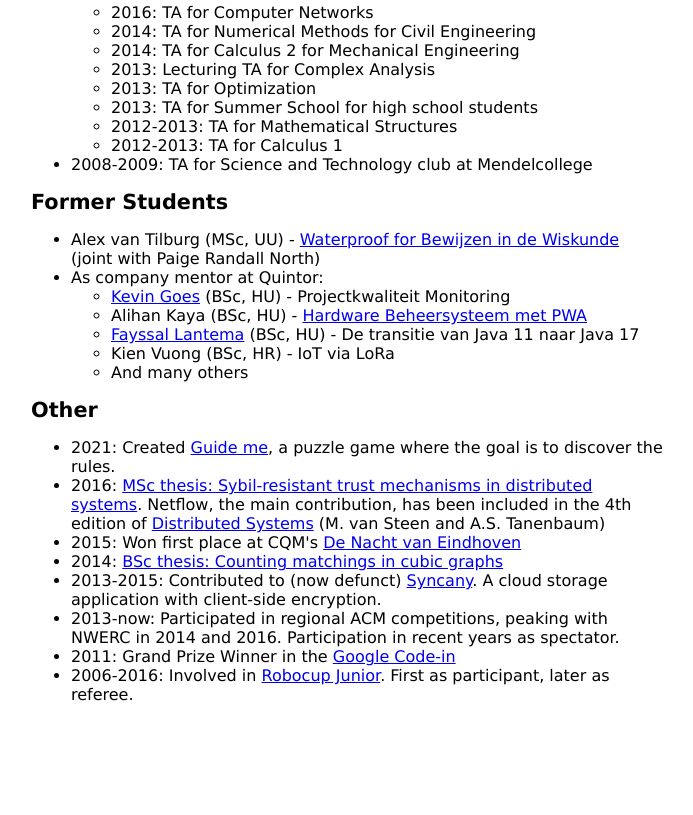
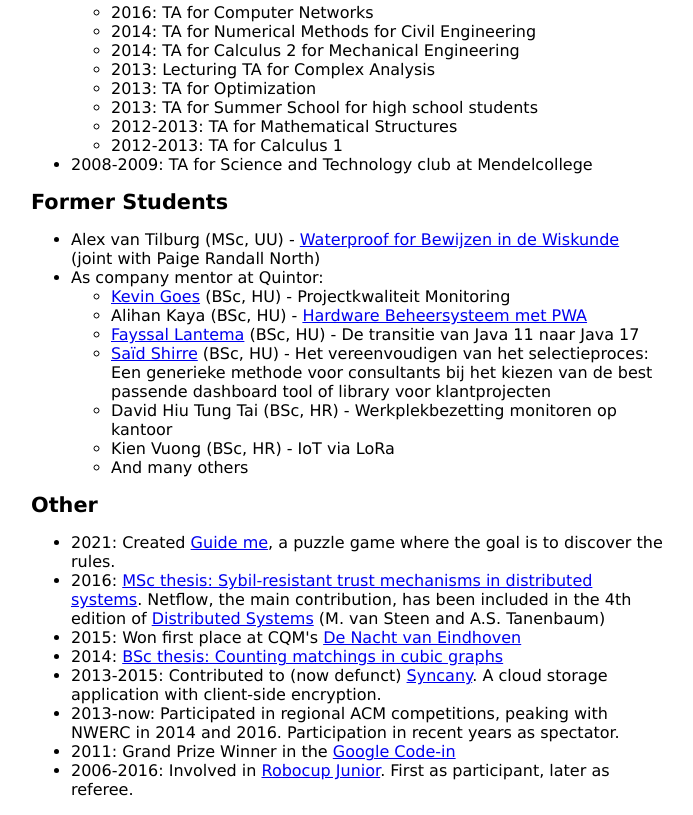
Before and after one commit to pimotte-agents/personalwebsite, a plain HTML site: page public/index.html in a window 1280 px wide. Shown: the part 1469-2284 px from the top of the page, without its empty margins (293-986 px from the left). Before the commit the page ends 2189 px from the top, so only its background shows below. Drawn offline with Linux system fonts and the light colour scheme.

Commit message:
Twee studenten

```diff
--- a/public/index.html
+++ b/public/index.html
@@ -109,6 +109,8 @@
                     <li><a href="https://www.linkedin.com/in/kevin-goes-4bb3521a4/">Kevin Goes</a> (BSc, HU) - Projectkwaliteit Monitoring</li>
                     <li>Alihan Kaya (BSc, HU) - <a href="https://docs.google.com/document/d/1AinIhW87OiDYJnW_-Y2V81eRjPEqZ5po/edit?usp=sharing&ouid=116620411444842333735&rtpof=true&sd=true">Hardware Beheersysteem met PWA</a></li>
                     <li><a href="https://nl.linkedin.com/in/fayssallantema">Fayssal Lantema</a> (BSc, HU) - De transitie van Java 11 naar Java 17</li>
+                    <li><a href="https://www.linkedin.com/in/said-shirre/">Saïd Shirre</a> (BSc, HU) - Het vereenvoudigen van het selectieproces: Een generieke methode voor consultants bij het kiezen van de best passende dashboard tool of library voor klantprojecten</li>
+                    <li>David Hiu Tung Tai (BSc, HR) - Werkplekbezetting monitoren op kantoor</li>
                     <li>Kien Vuong (BSc, HR) - IoT via LoRa</li>
                     <li>And many others</li>
                 </ul>
```
